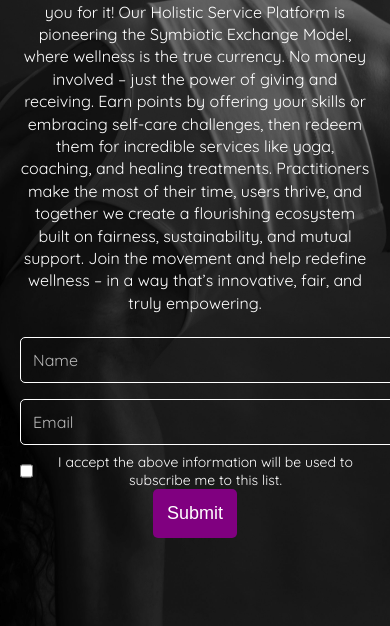
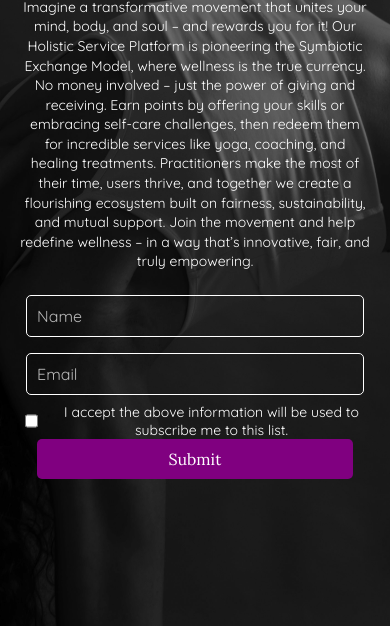
Before and after one commit to Fredtheflint/waitlist-landingpage, a plain HTML site: page index.html in a window 390 px wide. Shown: the part 218-844 px from the top of the page. Drawn offline with Linux system fonts and the light colour scheme.

Commit message:
Update styles.css

```diff
--- a/styles.css
+++ b/styles.css
@@ -32,13 +32,13 @@ body::before {
     color: white;
     padding: 20px;
     max-width: 90%;
-    width: 500px;
+    width: 450px;
 }
 
 /* Überschrift */
 h1 {
     font-family: 'Lora', serif;
-    font-size: 36px;
+    font-size: 34px;
     margin-bottom: 10px;
     font-weight: 700;
 }
@@ -52,7 +52,8 @@ p {
 
 /* Eingabefelder */
 input {
-    width: 100%;
+    width: 90%;
+    max-width: 350px; /* Eingabefelder werden nicht zu lang */
     padding: 12px;
     margin: 8px 0;
     border: 1px solid white;
@@ -74,13 +75,16 @@ label {
     align-items: center;
     font-size: 14px;
     justify-content: center;
+    gap: 10px;
+    max-width: 350px;
+    margin: auto;
 }
 
 /* Checkbox Styling */
 input[type="checkbox"] {
-    width: 16px;
-    height: 16px;
-    margin-right: 8px;
+    width: 18px;
+    height: 18px;
+    margin: 5px;
 }
 
 /* Button */
@@ -88,7 +92,46 @@ button {
     background: #800080;
     color: white;
     border: none;
-    padding: 14px;
-    font-size: 18px;
+    padding: 12px;
+    font-size: 16px;
     border-radius: 5px;
     cursor: pointer;
+    width: 90%;
+    max-width: 350px; /* Button passt sich jetzt gut an */
+    transition: 0.3s;
+    font-family: 'Lora', serif;
+}
+
+/* Button Hover Effekt */
+button:hover {
+    background: #6a008a;
+}
+
+/* Mobile Anpassungen */
+@media (max-width: 768px) {
+    body {
+        height: 100vh;
+        display: flex;
+        align-items: center;
+        justify-content: center;
+    }
+
+    .overlay {
+        padding: 15px;
+        max-width: 90%;
+        width: 380px;
+    }
+
+    h1 {
+        font-size: 28px;
+    }
+
+    p {
+        font-size: 14px;
+    }
+
+    input, button {
+        font-size: 16px;
+        padding: 10px;
+    }
+}
```
